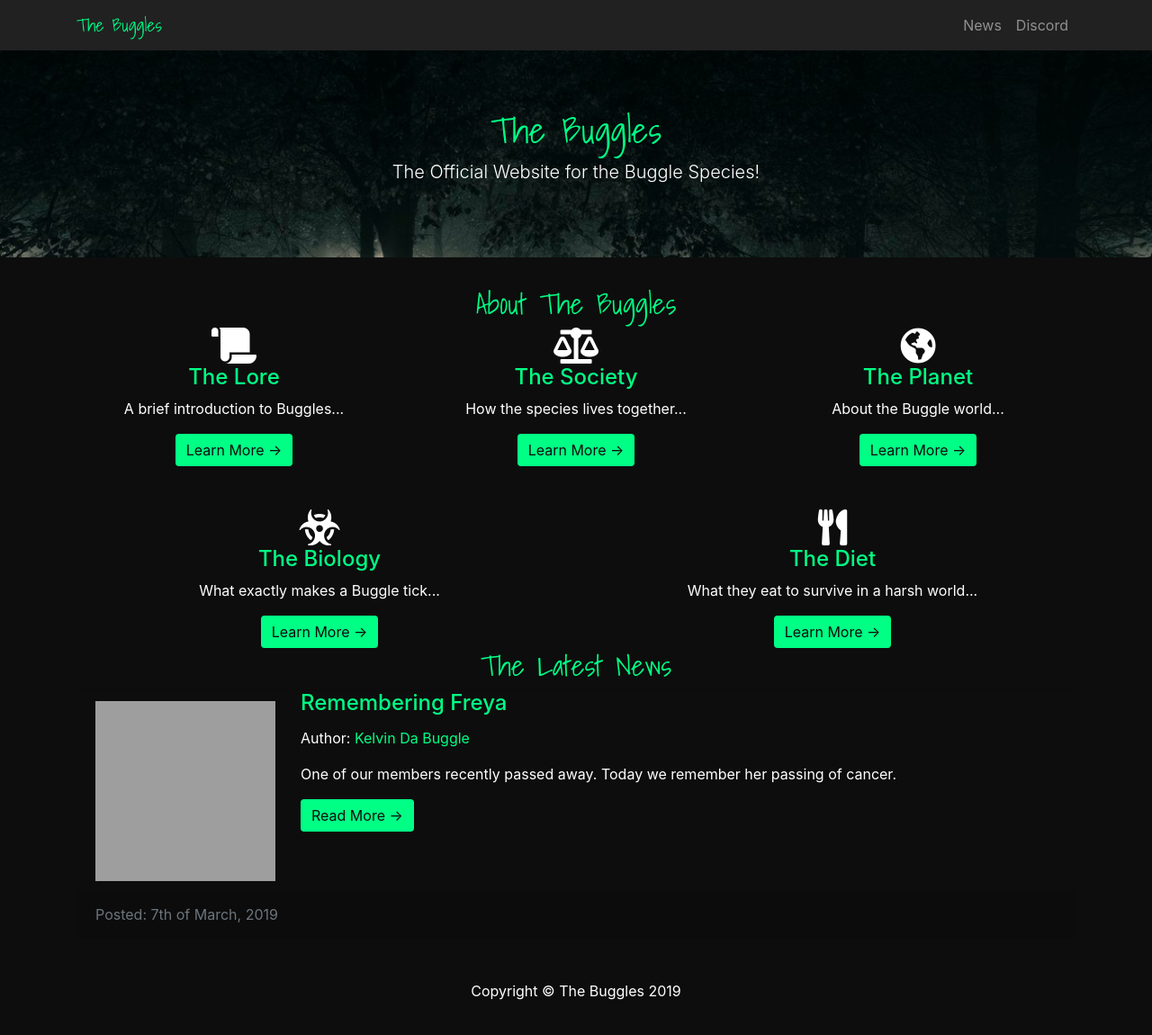
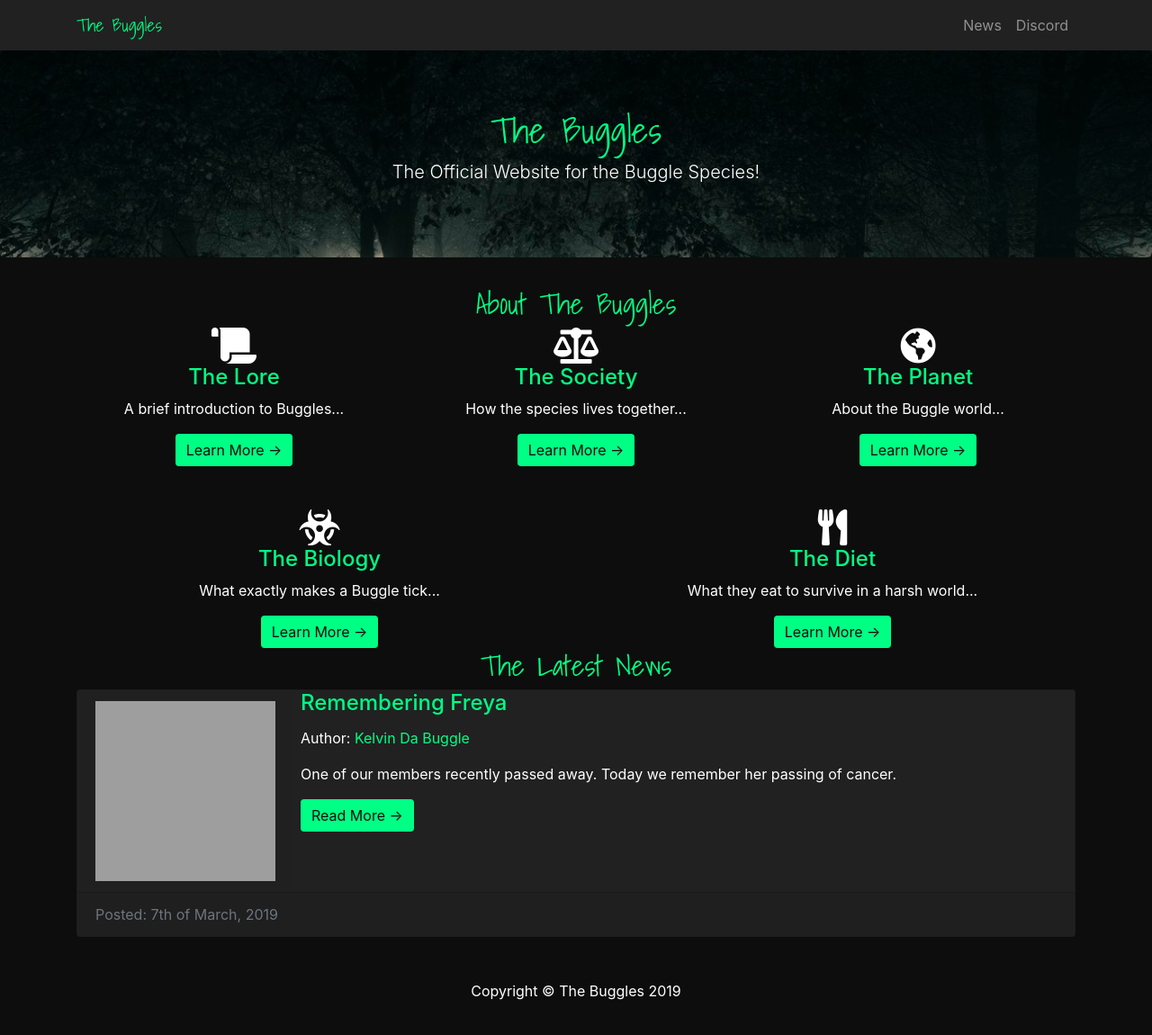
Before and after one commit to bugglespecies/bugglespecies.github.com, a Jekyll site: the page built from index.md, in a window 1280 px wide and 1161 px high. Shown: the top 1150 px of the window at 90% size. Built offline with Jekyll 4.4.1, drawn with Linux system fonts in a browser that asks for light colours; nearby versions of some CDN libraries; grey boxes are pictures that could not be loaded.

Commit message:
Update homepage.html

```diff
--- a/_layouts/homepage.html
+++ b/_layouts/homepage.html
@@ -104,7 +104,7 @@
 		<h2 class="text-primary buggle-font">The Latest News</h2>
 		<div class="text-left">
 			{% for post in site.posts limit:8 %}
-			<div class="card flex-row flex-wrap bg-dark">
+			<div class="card flex-row flex-wrap bg-darker">
 				<div class="card-header border-0">
 					<img src="{{ post.image }}" alt="{{ post.title }}" style="width: 200px; height: 200px;">
 				</div>
```
